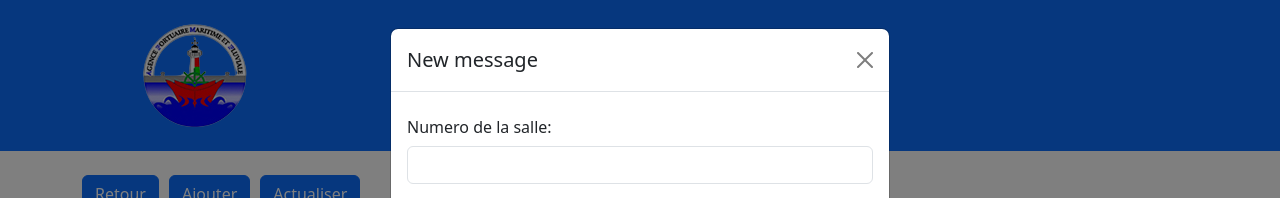
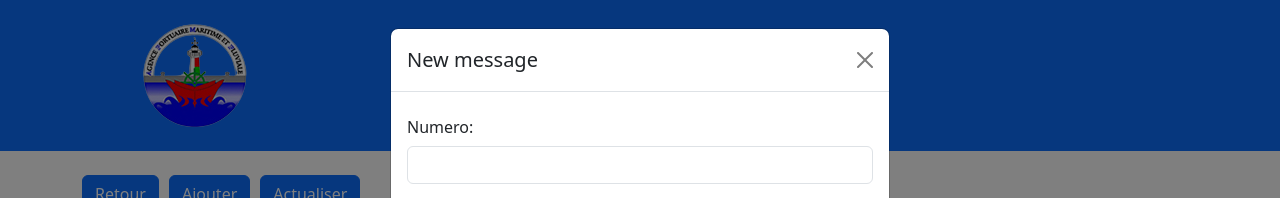
Before and after one commit to aro0176/demo-react, a React (Vite) app: page /class in a window 1280 px wide. Both pictures are taken after a click on the button "Ajouter". Shown: the top 198 px of the page. Built offline with nearby package versions, Linux system fonts and the light colour scheme; no server answers.

Commit message:
demo-react

```diff
--- a/src/components/Classification.jsx
+++ b/src/components/Classification.jsx
@@ -100,7 +100,7 @@ function Classification() {
                     <div className="modal-body">
                         <form>
                             <div className="mb-3">
-                                <label htmlFor="numero" className="col-form-label">Numero de la salle:</label>
+                                <label htmlFor="numero" className="col-form-label">Numero:</label>
                                 <input type="text" className="form-control" id="numero" value={numero} onChange={(e) => setNumero(e.target.value)} />
                             </div>
                             <div className="mb-3">
```
